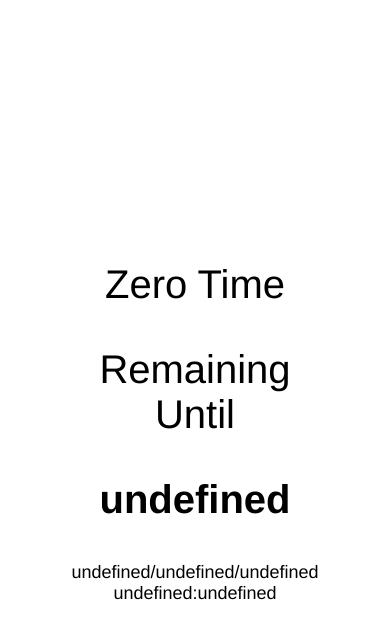
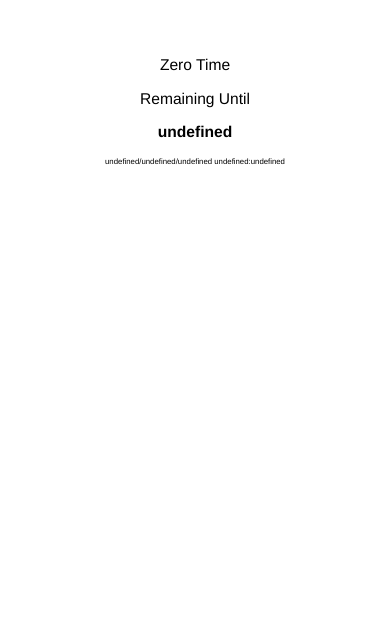
Before and after one commit to mikojimnz/CountdownClock, a plain HTML site: page index.html in a window 390 px wide. Drawn offline with Linux system fonts and the light colour scheme.

Commit message:
Dynamic text sizes for mobile and web

```diff
--- /dev/null
+++ b/CSS/main.css
@@ -0,0 +1,37 @@
+@media all and (orientation:landscape) {
+    html * {
+        font-size: 5vh;
+        color: #000000;
+        font-family: "Helvetica";
+    }
+    #name {
+        font-weight: bold;
+    }
+    #date {
+        font-size: 2vh;
+        font-weight: lighter;
+    }
+    .container {
+        text-align: center;
+        margin-top: 15%;
+    }
+}
+
+@media all and (orientation:portrait) {
+    html * {
+        font-size: 4vw;
+        color: #000000;
+        font-family: "Helvetica";
+    }
+    #name {
+        font-weight: bold;
+    }
+    #date {
+        font-size: 2vw;
+        font-weight: lighter;
+    }
+    .container {
+        text-align: center;
+        margin-top: 15%;
+    }
+}
--- a/Scripts/main.js
+++ b/Scripts/main.js
@@ -107,4 +107,4 @@ function call() {
 
 call();
 document.getElementById("name").innerHTML = tag.nm;
-document.getElementById("target-readable").innerHTML = tag.w + "/" + tag.v + "/" + tag.x + " " + tag.y + ":" + tag.z;
+document.getElementById("date").innerHTML = tag.w + "/" + tag.v + "/" + tag.x + " " + tag.y + ":" + tag.z;
--- a/index.html
+++ b/index.html
@@ -6,39 +6,15 @@
     <meta charset="UTF-8">
     <meta name="viewport" content="width=device-width, initial-scale=1">
     <meta name="author" content="Miko">
+    <link rel="stylesheet" href="CSS/main.css">
 </head>
-<style>
-    html * {
-        font-size: 40px;
-        color: #000000;
-        font-family: "Helvetica";
-    }
-
-    #name {
-        font-size: 40px;
-        font-weight: bold;
-    }
-
-    #target-readable {
-        font-size: 18px;
-        font-weight: lighter;
-    }
-
-    .container {
-        position: absolute;
-        top: 50%;
-        left: 50%;
-        transform: translateX(-50%) translateY(-50%);
-    }
-
-</style>
 
 <body>
-    <div class="container" style="text-align: center">
+    <div class="container">
         <p id="time"></p>
         <p>Remaining Until</p>
         <p id="name">/Undefined/</p>
-        <p id="target-readable">/Undefined/</p>
+        <p id="date">/Undefined/</p>
     </div>
     <script type="text/javascript" src="Scripts/main.js"></script>
 </body>
```
